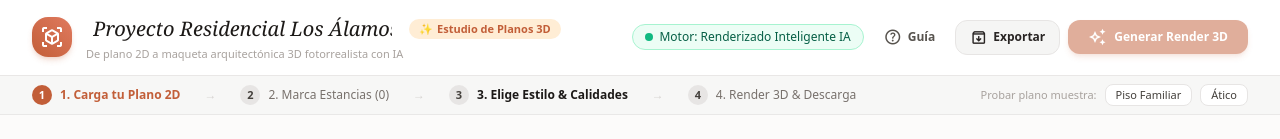
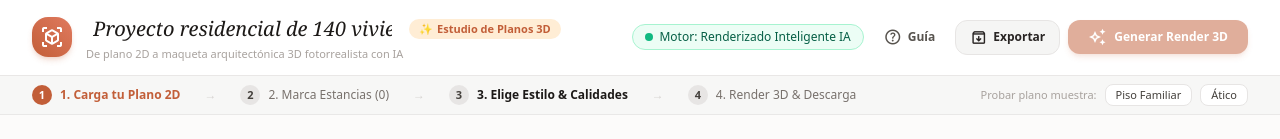
Before and after one commit to jlherrerovallenova/planos-3d-app, a React (Vite) app: page / in a window 1280 px wide. Shown: the top 139 px of the page. Built offline with nearby package versions, Linux system fonts and the light colour scheme.

Commit message:
fix: actualizar titulo del proyecto a Proyecto residencial de 140 viviendas

```diff
--- a/App.tsx
+++ b/App.tsx
@@ -32,7 +32,7 @@ import {
 
 export function App() {
   // 1. Título y Configuración de renderizado
-  const [projectTitle, setProjectTitle] = useState<string>('Proyecto Residencial Los Álamos');
+  const [projectTitle, setProjectTitle] = useState<string>('Proyecto residencial de 140 viviendas');
   const [presets, setPresets] = useState<PresetConfig[]>(DEFAULT_PRESETS);
   const [activePresetId, setActivePresetId] = useState<string | null>(DEFAULT_PRESETS[0].id);
   const [config, setConfig] = useState<RenderConfig>(DEFAULT_PRESETS[0].config);
--- a/components/PlanCanvasPreview.tsx
+++ b/components/PlanCanvasPreview.tsx
@@ -77,7 +77,7 @@ export function PlanCanvasPreview({
   isGenerating,
   cameraAngle,
   roomMarkers = [],
-  projectTitle = 'Proyecto Residencial Los Álamos',
+  projectTitle = 'Proyecto residencial de 140 viviendas',
   activeMarkerId = null,
   isPinningMode = false,
   markerBadgeColor = '#0F2C59',
--- a/components/ProjectExportModal.tsx
+++ b/components/ProjectExportModal.tsx
@@ -22,7 +22,7 @@ export function ProjectExportModal({
   onClose,
   config,
   currentPrompt,
-  projectTitle = 'Proyecto Residencial Los Álamos',
+  projectTitle = 'Proyecto residencial de 140 viviendas',
   renderedResult,
   history
 }: ProjectExportModalProps) {
```
